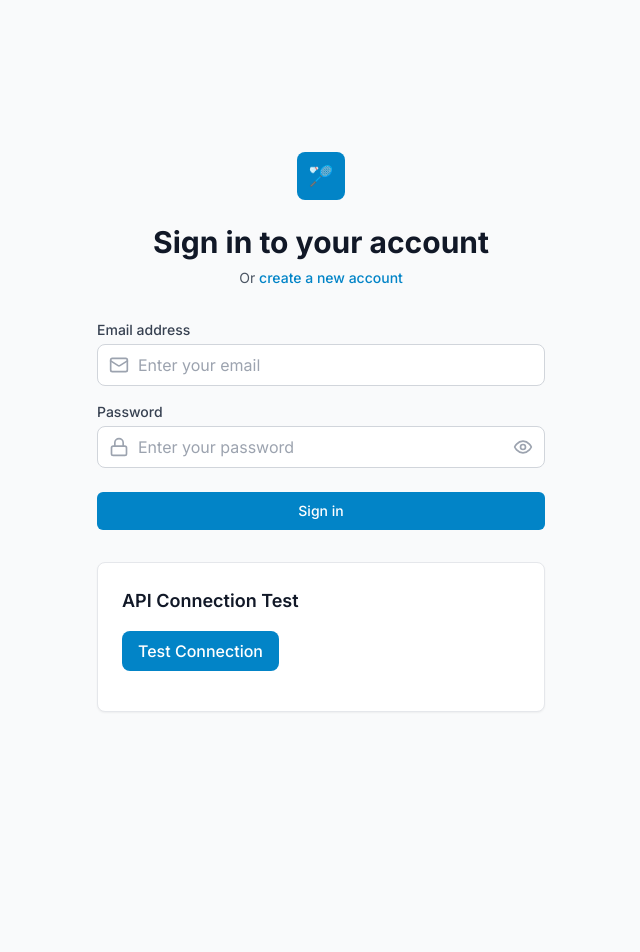
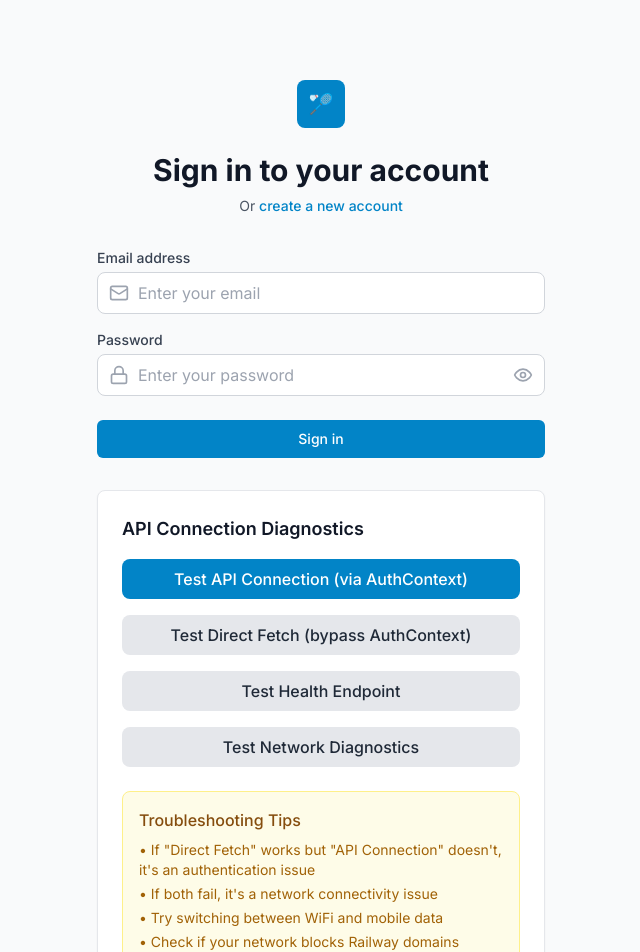
Before and after one commit to hitesh-code12/Project, a React (Create React App) app in the folder mydrivecloud/: page /#/login in a window 1280 px wide. Shown: the top 952 px of the page, without its empty margins (319-959 px from the left). Before the commit the page ends 864 px from the top, so only its background shows below. Built offline with nearby package versions, Linux system fonts and the light colour scheme.

Commit message:
Add comprehensive network diagnostics to connection test

```diff
--- a/mydrivecloud/src/components/common/ConnectionTest.js
+++ b/mydrivecloud/src/components/common/ConnectionTest.js
@@ -5,23 +5,137 @@ const ConnectionTest = () => {
   const { apiCall } = useAuth();
   const [testResult, setTestResult] = useState(null);
   const [loading, setLoading] = useState(false);
+  const [networkInfo, setNetworkInfo] = useState(null);
 
   const testConnection = async () => {
     setLoading(true);
     setTestResult(null);
+    setNetworkInfo(null);
 
     try {
+      // Test basic connectivity first
+      const startTime = Date.now();
       const response = await apiCall('/test');
+      const endTime = Date.now();
+      const responseTime = endTime - startTime;
+
       setTestResult({
         success: true,
         data: response,
+        responseTime,
         message: 'Connection successful!'
+      });
+
+      // Get network information
+      setNetworkInfo({
+        userAgent: navigator.userAgent,
+        connection: navigator.connection ? {
+          effectiveType: navigator.connection.effectiveType,
+          downlink: navigator.connection.downlink,
+          rtt: navigator.connection.rtt
+        } : 'Not available',
+        timestamp: new Date().toISOString()
+      });
+
+    } catch (error) {
+      setTestResult({
+        success: false,
+        error: error.message,
+        message: 'Connection failed!',
+        errorType: error.name
+      });
+    } finally {
+      setLoading(false);
+    }
+  };
+
+  const testDirectFetch = async () => {
+    setLoading(true);
+    try {
+      const startTime = Date.now();
+      const response = await fetch('https://project-production-3188.up.railway.app/api/test', {
+        method: 'GET',
+        headers: {
+          'Content-Type': 'application/json',
+        },
+      });
+      const endTime = Date.now();
+      const data = await response.json();
+
+      setTestResult({
+        success: response.ok,
+        data: data,
+        responseTime: endTime - startTime,
+        status: response.status,
+        statusText: response.statusText,
+        message: response.ok ? 'Direct fetch successful!' : 'Direct fetch failed!'
       });
     } catch (error) {
       setTestResult({
         success: false,
         error: error.message,
-        message: 'Connection failed!'
+        message: 'Direct fetch failed!',
+        errorType: error.name
+      });
+    } finally {
+      setLoading(false);
+    }
+  };
+
+  const testHealthEndpoint = async () => {
+    setLoading(true);
+    try {
+      const startTime = Date.now();
+      const response = await fetch('https://project-production-3188.up.railway.app/health', {
+        method: 'GET',
+      });
+      const endTime = Date.now();
+      const data = await response.json();
+
+      setTestResult({
+        success: response.ok,
+        data: data,
+        responseTime: endTime - startTime,
+        status: response.status,
+        statusText: response.statusText,
+        message: response.ok ? 'Health check successful!' : 'Health check failed!'
+      });
+    } catch (error) {
+      setTestResult({
+        success: false,
+        error: error.message,
+        message: 'Health check failed!',
+        errorType: error.name
+      });
+    } finally {
+      setLoading(false);
+    }
+  };
+
+  const testNetworkDiagnostics = async () => {
+    setLoading(true);
+    try {
+      const startTime = Date.now();
+      const response = await fetch('https://project-production-3188.up.railway.app/api/network-test', {
+        method: 'GET',
+      });
+      const endTime = Date.now();
+      const data = await response.json();
+
+      setTestResult({
+        success: response.ok,
+        data: data,
+        responseTime: endTime - startTime,
+        status: response.status,
+        statusText: response.statusText,
+        message: response.ok ? 'Network diagnostics successful!' : 'Network diagnostics failed!'
+      });
+    } catch (error) {
+      setTestResult({
+        success: false,
+        error: error.message,
+        message: 'Network diagnostics failed!',
+        errorType: error.name
       });
     } finally {
       setLoading(false);
@@ -30,15 +144,41 @@ const ConnectionTest = () => {
 
   return (
     <div className="card p-6">
-      <h3 className="text-lg font-semibold mb-4">API Connection Test</h3>
+      <h3 className="text-lg font-semibold mb-4">API Connection Diagnostics</h3>
 
+      <div className="space-y-4 mb-6">
         <button
           onClick={testConnection}
           disabled={loading}
-        className="btn-primary mb-4"
+          className="btn-primary w-full"
         >
-        {loading ? 'Testing...' : 'Test Connection'}
+          {loading ? 'Testing...' : 'Test API Connection (via AuthContext)'}
         </button>
+
+        <button
+          onClick={testDirectFetch}
+          disabled={loading}
+          className="btn-secondary w-full"
+        >
+          {loading ? 'Testing...' : 'Test Direct Fetch (bypass AuthContext)'}
+        </button>
+
+        <button
+          onClick={testHealthEndpoint}
+          disabled={loading}
+          className="btn-secondary w-full"
+        >
+          {loading ? 'Testing...' : 'Test Health Endpoint'}
+        </button>
+
+        <button
+          onClick={testNetworkDiagnostics}
+          disabled={loading}
+          className="btn-secondary w-full"
+        >
+          {loading ? 'Testing...' : 'Test Network Diagnostics'}
+        </button>
+      </div>
 
       {testResult && (
         <div className={`p-4 rounded-lg ${
@@ -52,17 +192,54 @@ const ConnectionTest = () => {
             {testResult.message}
           </h4>
 
+          {testResult.responseTime && (
+            <p className="text-sm text-gray-600 mt-1">
+              Response Time: {testResult.responseTime}ms
+            </p>
+          )}
+
+          {testResult.status && (
+            <p className="text-sm text-gray-600">
+              Status: {testResult.status} {testResult.statusText}
+            </p>
+          )}
+
           {testResult.success ? (
-            <pre className="mt-2 text-sm text-green-700 bg-green-100 p-2 rounded">
+            <pre className="mt-2 text-sm text-green-700 bg-green-100 p-2 rounded overflow-auto max-h-40">
               {JSON.stringify(testResult.data, null, 2)}
             </pre>
           ) : (
-            <p className="mt-2 text-sm text-red-700">
+            <div className="mt-2">
+              <p className="text-sm text-red-700">
+                Error Type: {testResult.errorType}
+              </p>
+              <p className="text-sm text-red-700">
                 Error: {testResult.error}
               </p>
+            </div>
           )}
         </div>
       )}
+
+      {networkInfo && (
+        <div className="mt-4 p-4 bg-blue-50 border border-blue-200 rounded-lg">
+          <h4 className="font-medium text-blue-800 mb-2">Network Information</h4>
+          <pre className="text-sm text-blue-700 bg-blue-100 p-2 rounded overflow-auto max-h-40">
+            {JSON.stringify(networkInfo, null, 2)}
+          </pre>
+        </div>
+      )}
+
+      <div className="mt-4 p-4 bg-yellow-50 border border-yellow-200 rounded-lg">
+        <h4 className="font-medium text-yellow-800 mb-2">Troubleshooting Tips</h4>
+        <ul className="text-sm text-yellow-700 space-y-1">
+          <li>• If "Direct Fetch" works but "API Connection" doesn't, it's an authentication issue</li>
+          <li>• If both fail, it's a network connectivity issue</li>
+          <li>• Try switching between WiFi and mobile data</li>
+          <li>• Check if your network blocks Railway domains</li>
+          <li>• Try using a VPN or different network</li>
+        </ul>
+      </div>
     </div>
   );
 };
```
Lines whose indentation alone changed are shown as unchanged.
